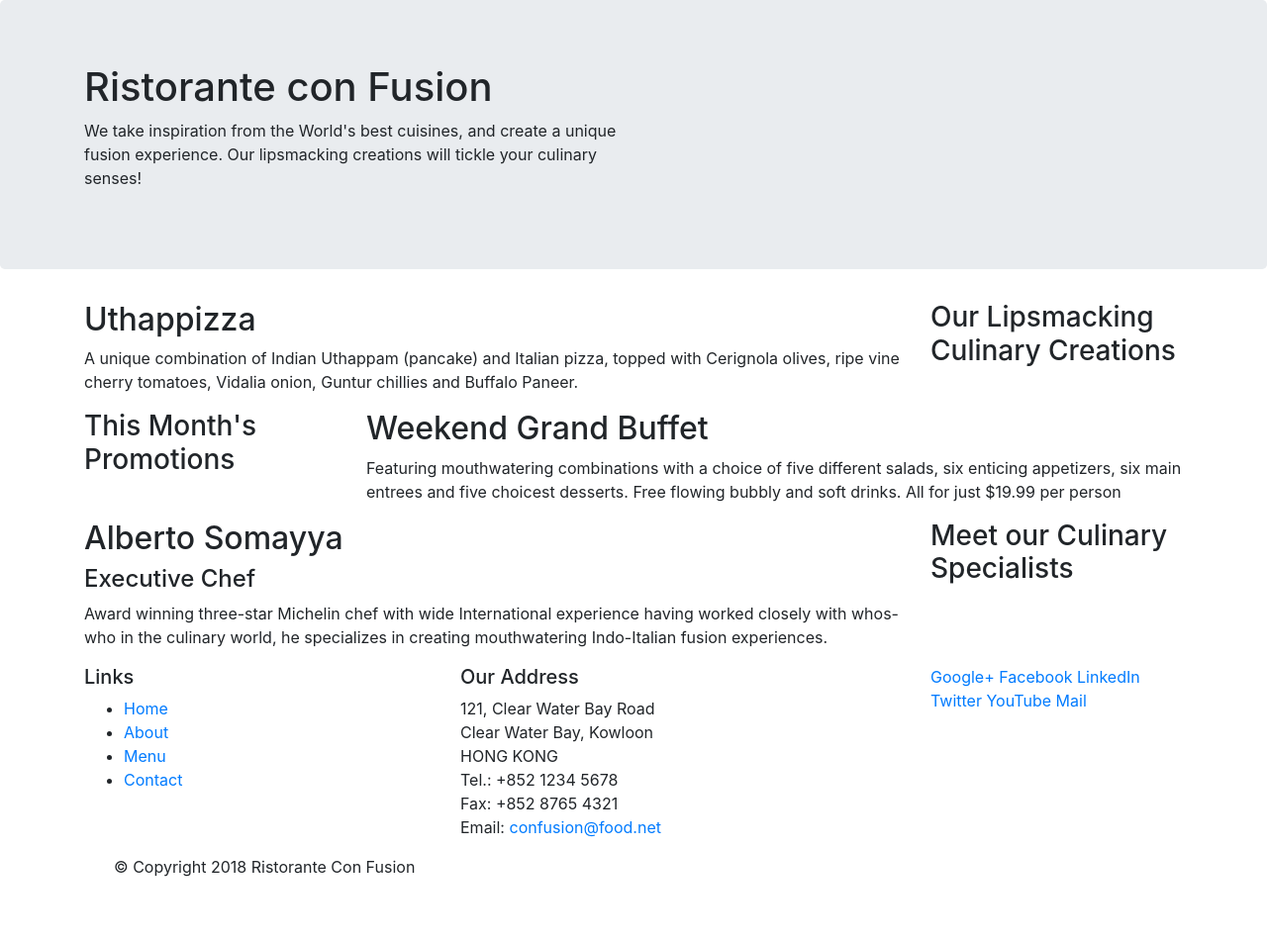
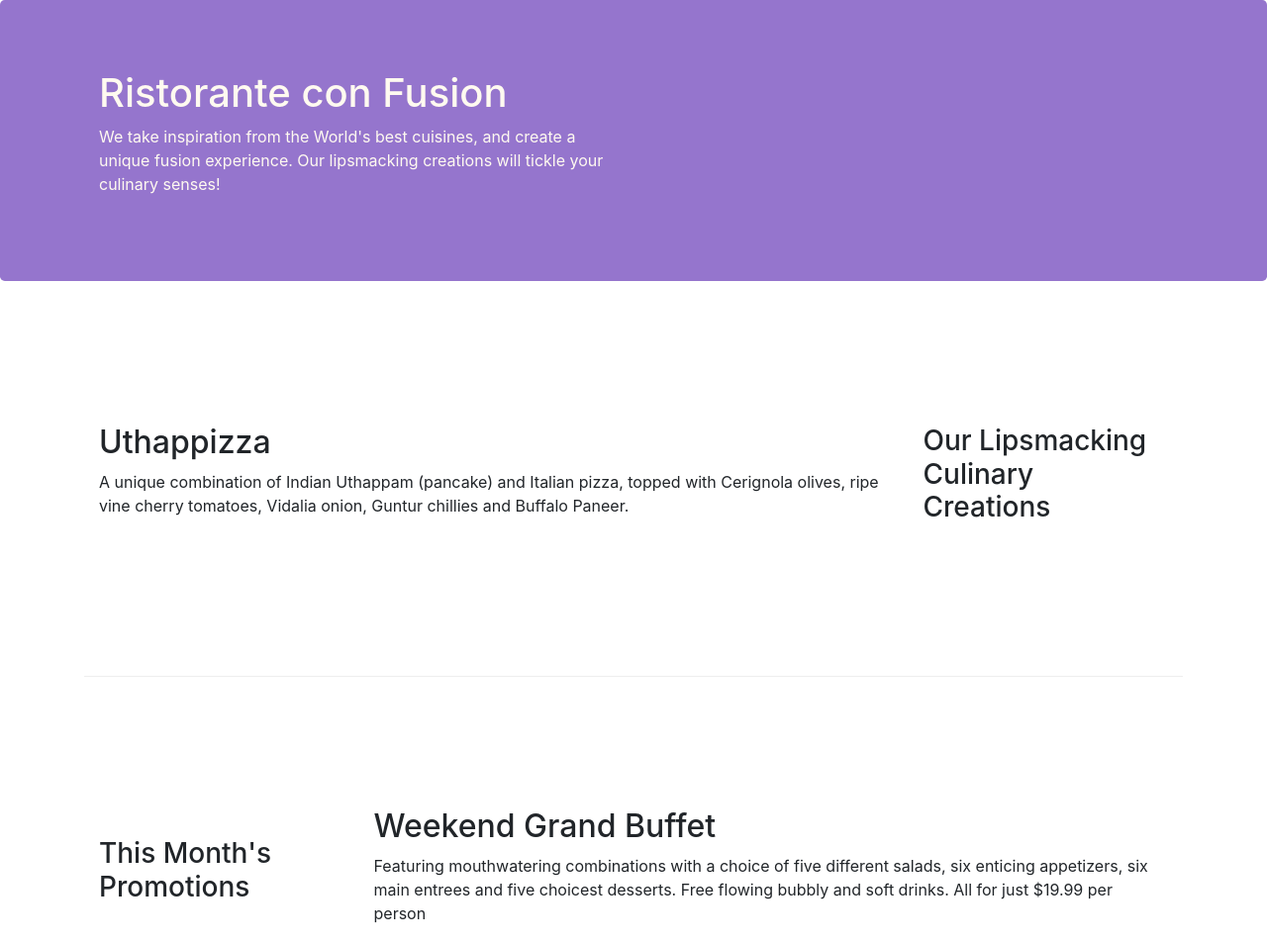
Before and after one commit to NorinMp143/learnBoot, a website: page index.html in a window 1280 px wide. Shown: the top 954 px of the page at 99% size. Before the commit the page ends 904 px from the top, so only its background shows below. Drawn offline with nearby package versions, Linux system fonts and the light colour scheme.

Commit message:
bootstrap grid part two

```diff
--- /dev/null
+++ b/css/style.css
@@ -0,0 +1,27 @@
+.row-header{
+    margin: 0px auto;
+    padding: 0px auto;
+}
+.row-content{
+    margin: 0px auto;
+    padding: 50px 0px 50px 0px;
+    border-bottom: 1px ridge;
+    min-height: 400px;
+}
+.footer{
+    background-color: #D1C4E9;
+    margin: 0px auto;
+    padding: 20px 0px 20px 0px;
+}
+.jumbotron{
+    padding: 70px 30px;
+    margin: 0px auto;
+    background: #9575CD;
+    color: floralwhite;
+}
+
+.address{
+    font-size: 80%;
+    margin: 0px;
+    color: #0f0f0f;
+}
--- a/index.html
+++ b/index.html
@@ -9,6 +9,7 @@
 
     <!-- Bootstrap CSS -->
     <link rel="stylesheet" href="node_modules/bootstrap/dist/css/bootstrap.min.css">
+    <link rel="stylesheet" href="css/style.css">
     <title>Ristorante Con Fusion</title>
 </head>
 
@@ -16,7 +17,7 @@
 
     <header class="jumbotron">
         <div class="container">
-            <div class="row">
+            <div class="row row-header">
                 <div class="col-12 col-sm-6">
                     <h1>Ristorante con Fusion</h1>
                     <p>We take inspiration from the World's best cuisines, and create a unique fusion experience. Our lipsmacking creations will tickle your culinary senses!</p>
@@ -28,7 +29,7 @@
     </header>
 
     <div class="container">
-        <div class="row">
+        <div class="row row-content align-items-center">
             <div class="col-12 col-sm-4 order-sm-last col-md-3">
                 <h3>Our Lipsmacking Culinary Creations</h3>
             </div>
@@ -39,7 +40,7 @@
         </div>
 
 
-        <div class="row">
+        <div class="row row-content align-items-center">
             <div class="col-12 col-sm-4 col-md-3">
                 <h3>This Month's Promotions</h3>
             </div>
@@ -49,7 +50,7 @@
             </div>
         </div>
 
-        <div class="row">
+        <div class="row row-content align-items-center">
             <div class="col-12 col-sm-4 order-sm-last col-md-3">
                 <h3>Meet our Culinary Specialists</h3>
             </div>
@@ -61,12 +62,12 @@
         </div>
     </div>
 
-    <footer>
+    <footer class="footer">
         <div class="container">
             <div class="row">
                 <div class="col-4 col-sm-3">
                     <h5>Links</h5>
-                    <ul>
+                    <ul class="list-unstyled">
                         <li><a href="#">Home</a></li>
                         <li><a href="#">About</a></li>
                         <li><a href="#">Menu</a></li>
@@ -84,8 +85,8 @@
 		              Email: <a href="mailto:confusion@food.net">confusion@food.net</a>
 		           </address>
                 </div>
-                <div class="col-12 col-sm-3">
-                    <div>
+                <div class="col-12 col-sm-3 align-self-center">
+                    <div class="text-center">
                         <a href="http://google.com/+">Google+</a>
                         <a href="http://www.facebook.com/profile.php?id=">Facebook</a>
                         <a href="http://www.linkedin.com/in/">LinkedIn</a>
@@ -95,7 +96,7 @@
                     </div>
                 </div>
            </div>
-           <div class="container">
+           <div class="row justify-content-center">
                 <div class="col-auto">
                     <p>© Copyright 2018 Ristorante Con Fusion</p>
                 </div>
```
